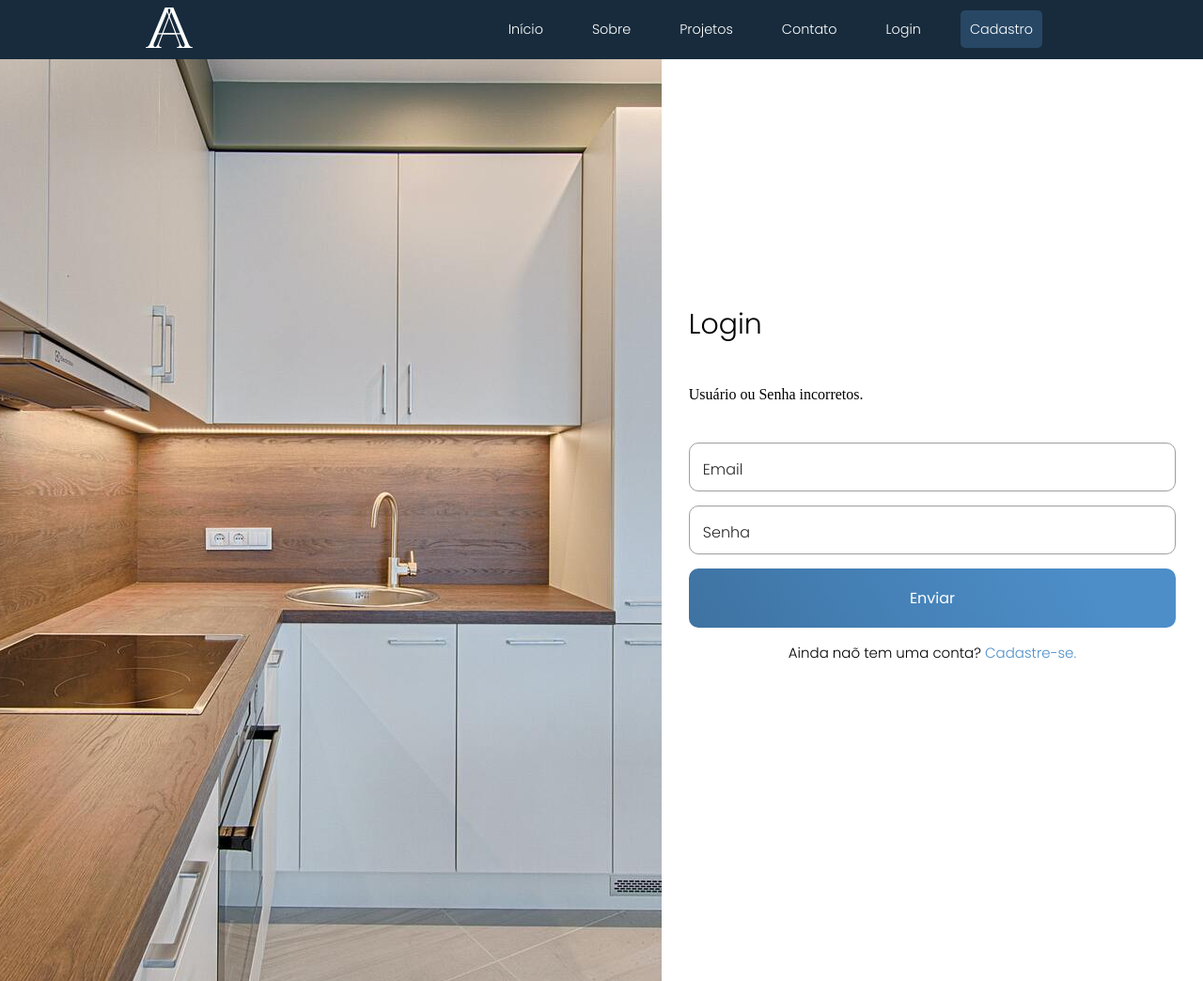
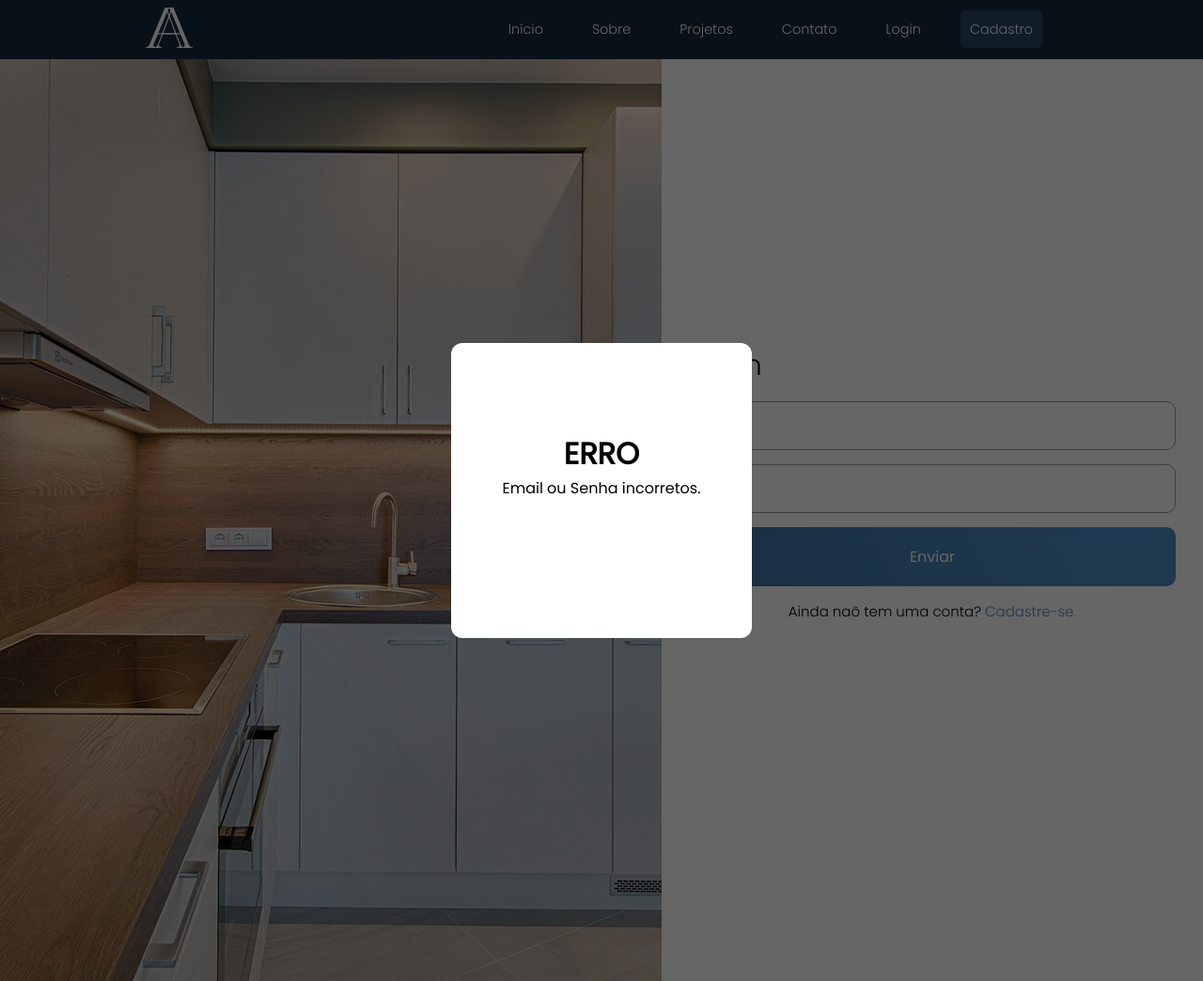
Before and after one commit to FernaandoJr/TCC2022, a PHP site: page /src/login.php in a window 1280 px wide. Shown: the whole page at 94% size. Run offline with PHP 8.4, Linux system fonts and the light colour scheme; the visitor is signed in with stand-in values (Sample User, id 1).

Commit message:
Fazendo Popup para mostrar os erros

```diff
--- /dev/null
+++ b/src/js/popup.js
@@ -0,0 +1,14 @@
+window.addEventListener("load", function(){
+    setTimeout(
+        function open(event){
+            document.querySelector(".popup").style.display = "flex";
+        },
+        100
+    )
+});
+
+window.onclick = function(e) {
+    if(e.target == popup){
+        popup.style.display = "none";
+    }
+}
--- a/src/login.php
+++ b/src/login.php
@@ -13,6 +13,7 @@ session_start();
     <link rel="stylesheet" href="./styles/sobre.css">
     <link rel="stylesheet" href="./styles/blank.css">
     <link rel="stylesheet" href="./styles/login.css">
+    <link rel="stylesheet" href="./styles/popup.css">
     <title>Estudio ao Quadrado</title>
 </head>
 
@@ -29,7 +30,7 @@ session_start();
                 <li class="nav__item"><a href="./projetos.php" class="nav__link">Projetos</a></li>
                 <li class="nav__item"><a href="./contato.php" class="nav__link">Contato</a></li>
                 <li class="nav__item"><a href="./login.php" class="nav__link">Login</a></li>
-                 <li class="nav__item"><a href="./cadastro.php" class="nav__link nav__link-special">Cadastro</a></li>
+                <li class="nav__item"><a href="./cadastro.php" class="nav__link nav__link-special">Cadastro</a></li>
             </ul>
         </nav>
         <img src="./img/icon/menu.svg" alt="" class="header__menu" id="toggle-menu" onclick="changeImage()">
@@ -38,6 +39,22 @@ session_start();
 
     <script src="./js/navbar.js"></script>
     <div class="parent">
+        <?php
+                if(isset($_SESSION['nao_autenticado'])):
+                ?>
+        <script src="./js/popup.js"></script>
+        <div class="popup" id="popup">
+            <div class="popup-content">
+                <div class="popup-text">
+                    <h1>ERRO</h1>
+                    <p>Email ou Senha incorretos.</p>
+                </div>
+            </div>
+        </div>
+        <?php
+                endif;
+                unset($_SESSION['nao_autenticado']);
+                ?>
         <div class="img-login">
             <img src="./img/exemplo24.jpg" alt="">
         </div>
@@ -47,16 +64,6 @@ session_start();
                 <div class="login-title">
                     <p>Login</p>
                 </div>
-                <?php
-                if(isset($_SESSION['nao_autenticado'])):
-                ?>
-                <div class="login-error">
-                <p>Usuário ou Senha incorretos.</p>
-                </div>
-                <?php
-                endif;
-                unset($_SESSION['nao_autenticado']);
-                ?>
                 <div class="login-email">
                     <div class="input-group">
                         <input required="" type="text" name="email" id="email" autocomplete="off" maxlength="50"
--- a/src/styles/contato.css
+++ b/src/styles/contato.css
@@ -109,6 +109,7 @@ img {
   text-align: center;
   font-size: 35px;
   font-family: "Poppins", sans-serif;
+  font-weight: 300;
 }
 
 .contato-form-text {
@@ -163,6 +164,7 @@ img {
 }
 
 .input-name {
+  font-family: "Poppins", sans-serif;
   box-sizing: border-box;
   width: 100%;
   max-width: 100%;
@@ -176,6 +178,7 @@ img {
 }
 
 .input-tel {
+  font-family: "Poppins", sans-serif;
   box-sizing: border-box;
   width: 100%;
   max-width: 100%;
@@ -189,6 +192,7 @@ img {
 }
 
 .input-email {
+  font-family: "Poppins", sans-serif;
   box-sizing: border-box;
   width: 100%;
   max-width: 100%;
--- a/src/styles/login.css
+++ b/src/styles/login.css
@@ -62,28 +62,21 @@
     padding-bottom: 15px;
   }
 
-  .login-error {
+  .login-email {
     grid-area: 1 / 1 / 2 / 2;
-    height:7vh;
-    display: flex;
-    align-items: center;
-    padding-bottom: 15px;
-  }
-  .login-email {
-    grid-area: 2 / 1 / 3 / 2;
     padding-bottom: 15px;
   }
   .login-senha {
-    grid-area: 3 / 1 / 4 / 2;
+    grid-area: 2 / 1 / 3 / 2;
     padding-bottom: 15px;
   }
   .login-btn {
     padding-bottom: 15px;
-    grid-area: 5 / 1 / 6 / 2;
+    grid-area: 3 / 1 / 4 / 2;
   }
   .login-aviso {
     padding-bottom: 15px;
-    grid-area: 6 / 1 / 7 / 2;
+    grid-area: 5 / 1 / 6 / 2;
   }
 
   .img-login img {
--- /dev/null
+++ b/src/styles/popup.css
@@ -0,0 +1,61 @@
+@import url("https://fonts.googleapis.com/css2?family=Poppins:wght@200;300;400&display=swap");
+
+:root {
+    --logo-blue: #4d8ec9;
+    --logo-dark-blue-10: #4580b5;
+    --logo-dark-blue-20: #3e72a1;
+    --logo-dark-blue-30: #36638d;
+    --logo-dark-blue-40: #2e5579;
+    --logo-dark-blue-50: #274765;
+    --logo-dark-blue-60: #1f3950;
+    --logo-dark-blue-70: #172b3c;
+    --logo-dark-blue-80: #0f1c28;
+    --logo-light-blue-10: #5f99ce;
+    --logo-light-blue-20: #71a5d4;
+    --logo-light-blue-30: #82b0d9;
+    --logo-light-blue-40: #94bbdf;
+    --logo-light-blue-50: #a6c7e4;
+    --logo-light-blue-60: #b8d2e9;
+    --logo-light-blue-70: #caddef;
+    --logo-light-blue-80: #dbe8f4;
+    --logo-light-blue-90: #edf4fa;
+    --background-transparent: #111418c9;
+    --background: #111418;
+  }
+
+.popup {
+    background: rgba(0, 0, 0, 0.6);
+    width: 100%;
+    height: 100%;
+    position: fixed;
+    z-index: 10;
+    top: 0;
+    display: none;
+    align-items: center;
+    justify-content: center;
+  }
+
+
+  .popup-content {
+    display: flex;
+    justify-content: center;
+    align-items: center;
+    height: 30vh;
+    width: 25vw;
+    background: white;
+    border-radius: 12px;
+    position: absolute;
+    overflow: hidden;
+    z-index: 7;
+  }
+
+  .popup-content p h1{
+    display: block;
+  }
+
+  .popup-text{
+    font-family: "Poppins", sans-serif;
+    width: 100%;
+    height: 12vh;
+    text-align: center;
+  }
```
Also changed, not shown: src/cadastro.php (+40 -14 lines), src/styles/cadastro.css (+10 -12 lines).
